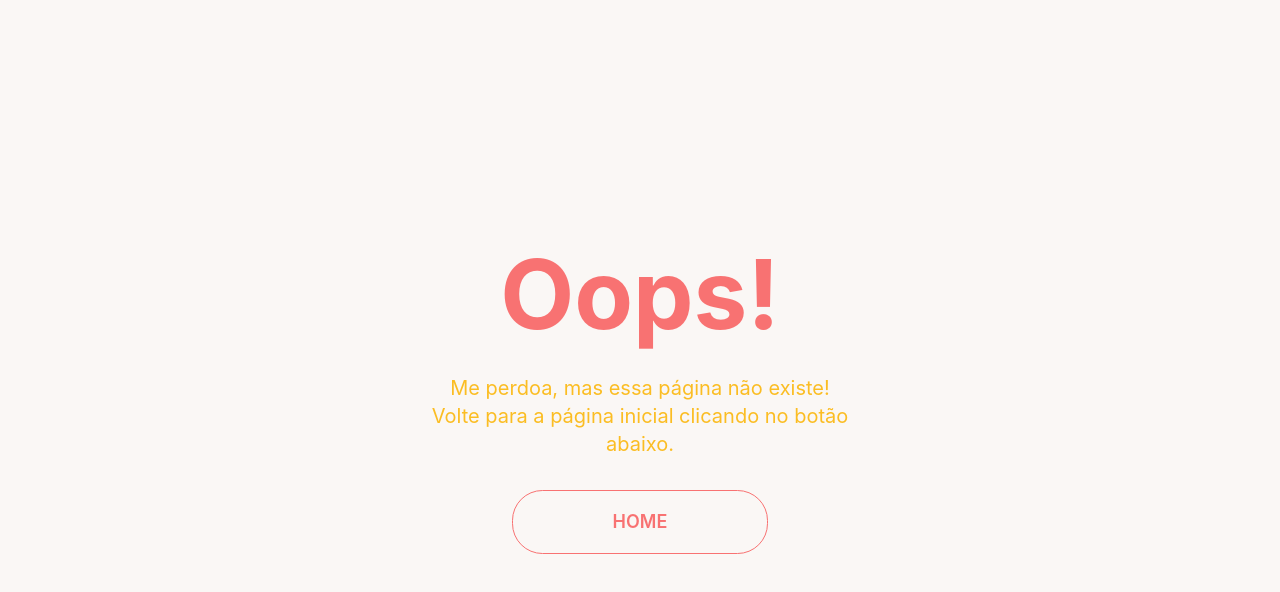
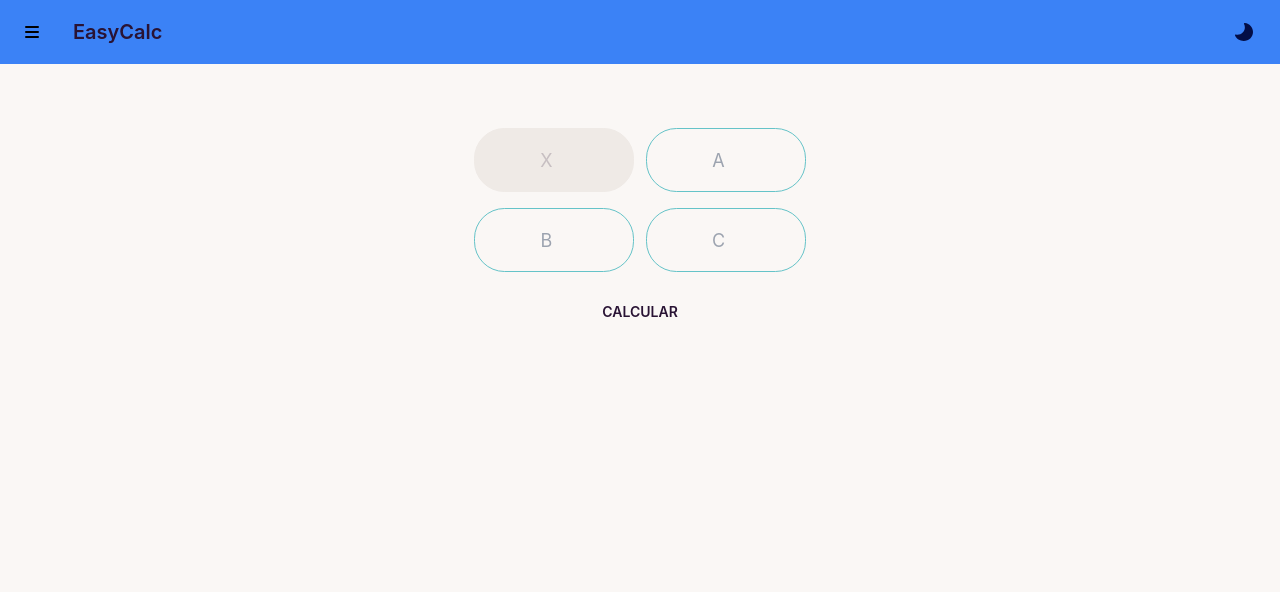
Before and after one commit to SamMotta/easyCalc, a React (Vite) app: page /outro/regraTres in a window 1280 px wide. Shown: the top 592 px of the page. Built offline with nearby package versions, Linux system fonts and the light colour scheme.

Commit message:
Implemented CrossMultiplication

```diff
--- /dev/null
+++ b/src/pages/other/CrossMultiplication.tsx
@@ -0,0 +1,42 @@
+import { useState } from "react"
+import { useForm, SubmitHandler } from "react-hook-form"
+
+type Inputs = {
+    valueA: number;
+    valueB: number;
+    valueC: number;
+}
+
+type Result = number;
+
+function CrossMultiplication() {
+    const { register, handleSubmit } = useForm<Inputs>()
+    const [result, setResult] = useState<Result>()
+
+    const calculate: SubmitHandler<Inputs> = data => {
+        const { valueA: a, valueB: b, valueC: c } = data
+        let x: number;
+
+        x = (a * b) / c
+        setResult(x)
+    }
+
+    return (
+        <div className="flex flex-col space-y-6 items-center pt-8">
+            <form onSubmit={handleSubmit(calculate)} className="flex flex-col justify-between space-y-4">
+                <label></label>
+                <div className="flex flex-row gap-x-3">
+                    <input autoComplete="off" value={result} type="number" placeholder="X" disabled className="input input-bordered input-primary input-disabled input-lg w-40 placeholder:text-center" />
+                    <input {...register("valueA", { required: true, valueAsNumber: true })} autoComplete="off" type="number" placeholder="A" className="input input-bordered input-primary input-lg w-40 placeholder:text-center" />
+                </div>
+                <div className="flex flex-row gap-x-3">
+                    <input {...register("valueB", { required: true, valueAsNumber: true })} autoComplete="off" type="number" placeholder="B" className="input input-bordered input-primary input-lg w-40 placeholder:text-center" />
+                    <input {...register("valueC", { required: true, valueAsNumber: true })} autoComplete="off" type="number" placeholder="C" className="input input-bordered input-primary input-lg w-40 placeholder:text-center" />
+                </div>
+                <button type="submit" className="btn btn-ghost">Calcular</button>
+            </form>
+        </div>
+    )
+}
+
+export default CrossMultiplication
```
Also changed, not shown: src/main.tsx (+9 -2 lines).
